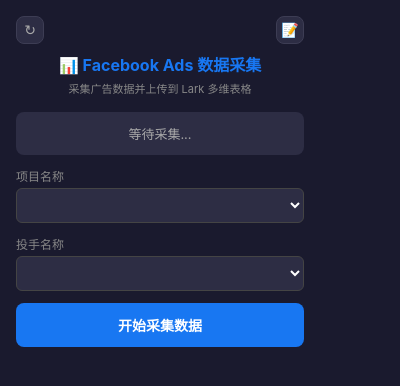
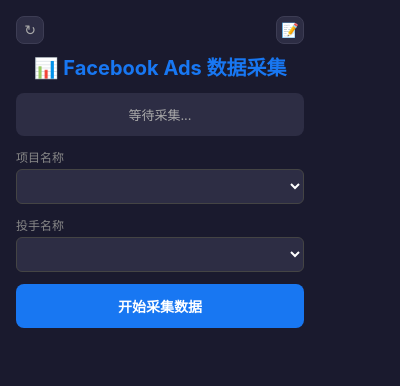
Before and after one commit to xa28ab2-oss/Facebook-Ads-Manager-data-collector, a browser extension: page chrome-extension/popup.html in a window 400 px wide. Drawn offline with Linux system fonts and the light colour scheme; no server answers.

Commit message:
Enlarge title and remove subtitle

```diff
--- a/chrome-extension/popup.html
+++ b/chrome-extension/popup.html
@@ -19,7 +19,7 @@
     }
     .header {
       text-align: center;
-      margin-bottom: 16px;
+      margin-bottom: 12px;
     }
     .toolbar {
       display: flex;
@@ -46,13 +46,9 @@
       color: #fff;
     }
     .header h1 {
-      font-size: 16px;
+      font-size: 20px;
       color: #1877f2;
-      margin-bottom: 4px;
-    }
-    .header p {
-      font-size: 11px;
-      color: #888;
+      margin-bottom: 0;
     }
     .status {
       padding: 12px;
@@ -184,7 +180,6 @@
 
   <div class="header">
     <h1>📊 Facebook Ads 数据采集</h1>
-    <p>采集广告数据并上传到 Lark 多维表格</p>
   </div>
 
   <div class="status idle" id="status">等待采集...</div>
```
